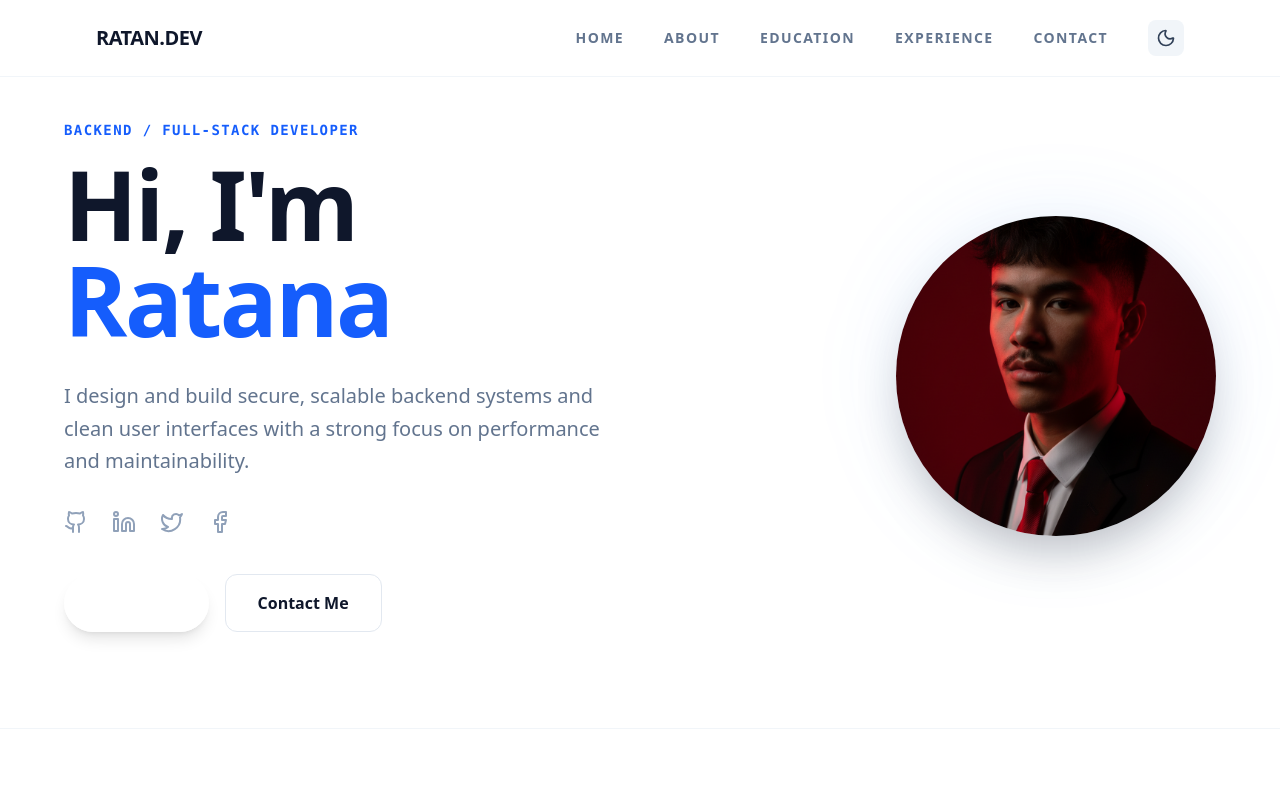
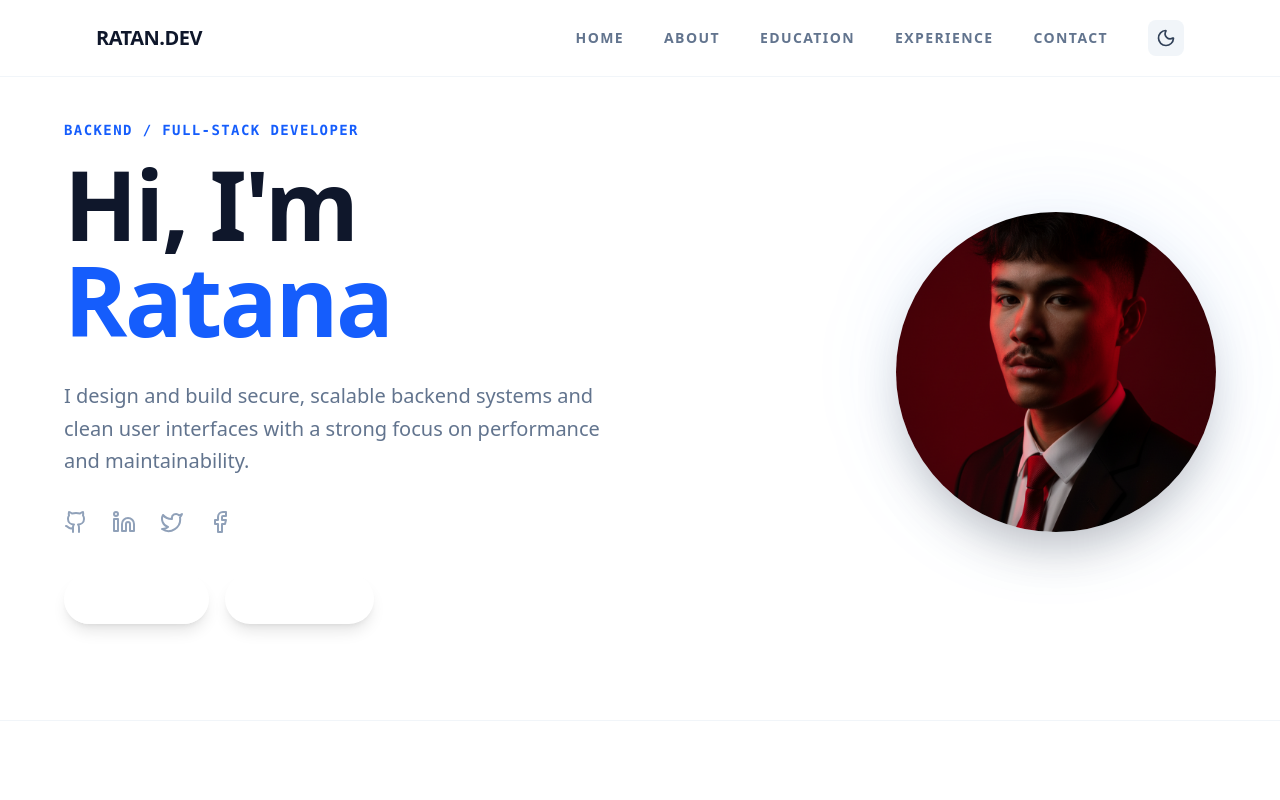
Before and after one commit to samrith-ratana/portfolio, a Next.js app: page / in a window 1280 px wide. Shown: the top 800 px of the page. Built offline with nearby package versions, Linux system fonts and the light colour scheme.

Commit message:
add vrecel v2.0.2

```diff
--- a/src/components/Hero.tsx
+++ b/src/components/Hero.tsx
@@ -33,7 +33,7 @@ export default function Hero() {
             </Link>
             <Link
               href="#contact"
-              className="px-8 py-4 rounded-xl font-bold border border-slate-200 dark:border-slate-700 hover:border-blue-600 dark:hover:border-blue-400 transition-all text-slate-900 dark:text-white"
+              className="px-8 py-3 rounded-full bg-accent text-white font-medium hover:bg-accent/80 transition-all shadow-lg"
             >
               Contact Me
             </Link>
```
